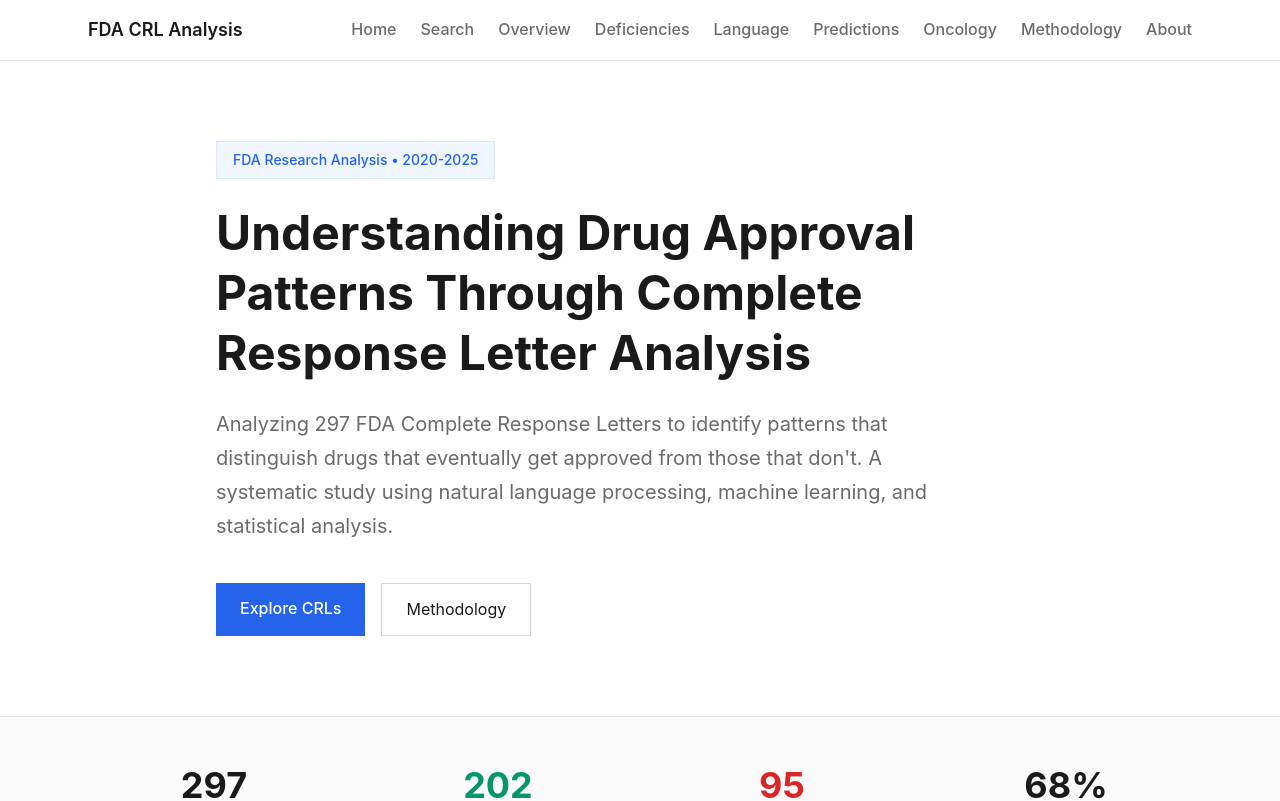
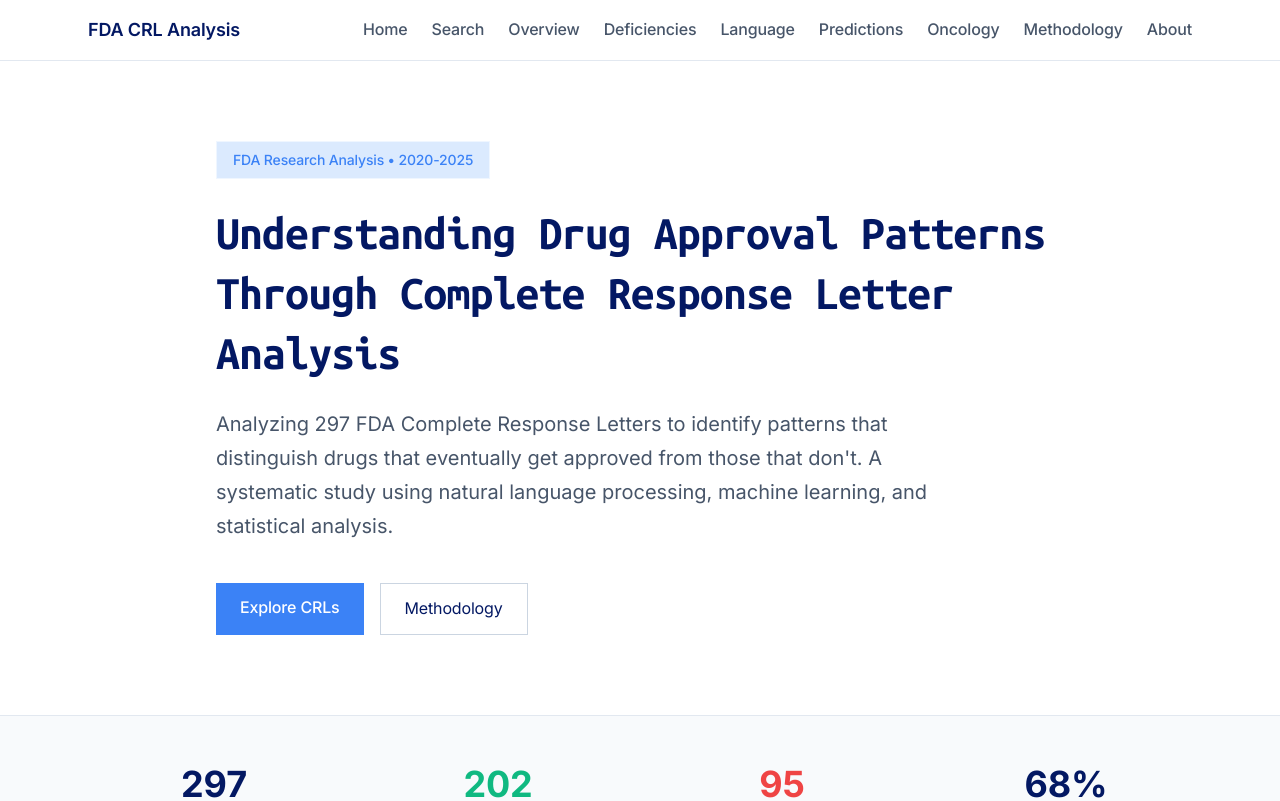
Before and after one commit to inventcures/fda_crl_analysis, a Next.js app in the folder website/: page / in a window 1280 px wide. Shown: the top 801 px of the page. Built offline with nearby package versions, Linux system fonts and the light colour scheme.

Commit message:
try fixing using antigaravity

```diff
--- a/website/app/globals.css
+++ b/website/app/globals.css
@@ -4,35 +4,38 @@
 
 @layer base {
   :root {
-    --accent: #2563EB;
-    --accent-hover: #1D4ED8;
-    --text-primary: #1A1A1A;
-    --text-secondary: #6B6B6B;
-    --border-light: #E5E5E5;
+    --accent: #3B82F6;
+    --accent-hover: #2563EB;
+    --text-primary: #031863;
+    --text-secondary: #475569;
+    --border-light: #E2E8F0;
   }
 
-  /* Academic Typography */
+  /* Premium Typography */
   body {
-    font-family: -apple-system, BlinkMacSystemFont, 'Segoe UI', Helvetica, Arial, sans-serif, 'Apple Color Emoji';
+    font-family: var(--font-inter), -apple-system, BlinkMacSystemFont, sans-serif;
     -webkit-font-smoothing: antialiased;
     -moz-osx-font-smoothing: grayscale;
-    letter-spacing: 0em;
-    line-height: 1.7;
+    letter-spacing: -0.01em;
+    line-height: 1.6;
+    @apply text-text-primary bg-page;
   }
 
   h1, h2, h3, h4, h5, h6 {
-    font-weight: 600;
-    letter-spacing: 0em;
-    line-height: 1.3;
+    font-family: var(--font-ubuntu-mono), monospace;
+    font-weight: 400; /* Mono fonts often look better with normal weight */
+    letter-spacing: -0.02em;
+    line-height: 1.2;
+    @apply text-text-heading;
   }
 
   h1 {
-    font-size: 3rem;
-    line-height: 1.2;
+    font-size: 3.5rem;
+    line-height: 1.1;
   }
 
   h2 {
-    font-size: 2rem;
+    font-size: 2.25rem;
   }
 
   h3 {
@@ -40,12 +43,12 @@
   }
 
   p {
-    line-height: 1.7;
+    line-height: 1.75;
     letter-spacing: 0em;
   }
 
   code {
-    font-family: 'SF Mono', 'Monaco', 'Inconsolata', 'Fira Code', 'Consolas', monospace;
+    font-family: var(--font-ubuntu-mono), monospace;
     font-size: 0.9em;
   }
 }
--- a/website/app/layout.tsx
+++ b/website/app/layout.tsx
@@ -1,5 +1,5 @@
 import type { Metadata } from 'next'
-import { Inter } from 'next/font/google'
+import { Inter, Ubuntu_Mono } from 'next/font/google'
 import './globals.css'
 import Navigation from '@/components/Navigation'
 import Footer from '@/components/Footer'
@@ -8,6 +8,13 @@
   subsets: ['latin'],
   display: 'swap',
   variable: '--font-inter',
+})
+
+const ubuntuMono = Ubuntu_Mono({
+  weight: ['400', '700'],
+  subsets: ['latin'],
+  display: 'swap',
+  variable: '--font-ubuntu-mono',
 })
 
 export const metadata: Metadata = {
@@ -22,7 +29,7 @@
   children: React.ReactNode
 }) {
   return (
-    <html lang="en" className={inter.variable}>
+    <html lang="en" className={`${inter.variable} ${ubuntuMono.variable}`}>
       <body className="bg-gray-50 font-sans antialiased">
         <Navigation />
         <main className="min-h-screen">
--- a/website/tailwind.config.js
+++ b/website/tailwind.config.js
@@ -7,54 +7,54 @@
   theme: {
     extend: {
       fontFamily: {
-        sans: ['-apple-system', 'BlinkMacSystemFont', 'Segoe UI', 'Helvetica', 'Arial', 'sans-serif', 'Apple Color Emoji'],
-        mono: ['SF Mono', 'Monaco', 'Inconsolata', 'Fira Code', 'Consolas', 'monospace'],
+        sans: ['var(--font-inter)', '-apple-system', 'BlinkMacSystemFont', 'sans-serif'],
+        mono: ['var(--font-ubuntu-mono)', 'SF Mono', 'monospace'],
       },
       colors: {
-        // Academic color palette - muted, professional
+        // Premium, human-centric palette
         page: '#FFFFFF',
-        subtle: '#FAFAFA',
-        muted: '#F5F5F5',
+        subtle: '#F8FAFC', // Slate-50
 
         text: {
-          primary: '#1A1A1A',
-          secondary: '#6B6B6B',
-          tertiary: '#9B9B9B',
+          primary: '#031863', // Deep Navy (Body text from reference)
+          secondary: '#475569', // Slate-600
+          heading: '#2B2B2B', // Dark Gray (Headings from reference)
         },
 
         border: {
-          light: '#E5E5E5',
-          medium: '#D4D4D4',
+          light: '#E2E8F0', // Slate-200
+          medium: '#CBD5E1', // Slate-300
         },
 
         accent: {
-          DEFAULT: '#2563EB',
-          hover: '#1D4ED8',
-          light: '#DBEAFE',
-          subtle: '#EFF6FF',
+          DEFAULT: '#3B82F6', // Blue-500 (Vibrant but not default blue)
+          hover: '#2563EB',
+          light: '#EFF6FF',
+          subtle: '#DBEAFE',
+        },
+
+        // Data visualization colors
+        chart: {
+          1: '#3B82F6', // Blue
+          2: '#F59E0B', // Amber
+          3: '#10B981', // Emerald
+          4: '#8B5CF6', // Violet
+          5: '#EC4899', // Pink
         },
 
         success: {
-          DEFAULT: '#059669',
+          DEFAULT: '#10B981', // Emerald-500
           light: '#D1FAE5',
         },
 
         warning: {
-          DEFAULT: '#D97706',
+          DEFAULT: '#F59E0B', // Amber-500
           light: '#FEF3C7',
         },
 
         error: {
-          DEFAULT: '#DC2626',
+          DEFAULT: '#EF4444', // Red-500
           light: '#FEE2E2',
-        },
-
-        // Legacy FDA colors (for backwards compatibility)
-        fda: {
-          blue: '#2563EB',
-          darkblue: '#1D4ED8',
-          red: '#DC2626',
-          green: '#059669',
         },
       },
       spacing: {
```
Also changed, not shown: 2 other files (tests, documents, lock files or other folders).
